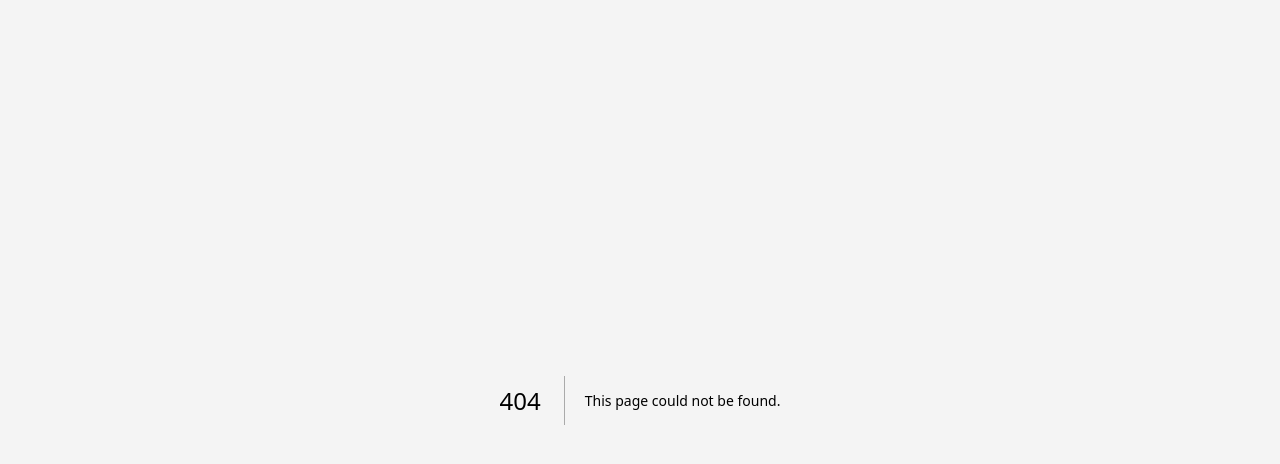
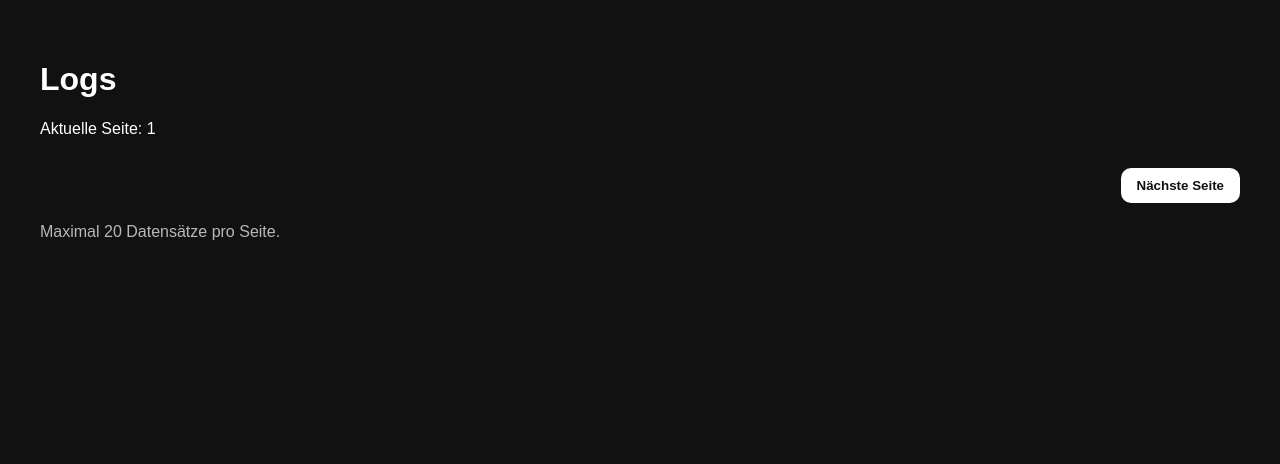
Before and after one commit to Frank-LeRo/mygptlist, a Next.js app: page /logs in a window 1280 px wide. Before the commit this address had no page. Shown: the top 464 px of the page. Built offline with nearby package versions, Linux system fonts and the light colour scheme.

Commit message:
Implement SCRUM-13 next page navigation for logs

```diff
--- /dev/null
+++ b/app/logs/page.js
@@ -0,0 +1,58 @@
+'use client';
+
+import { useState } from 'react';
+
+const pageSize = 20;
+
+export default function LogsPage() {
+  const [page, setPage] = useState(1);
+
+  const hasMoreData = true;
+
+  return (
+    <main
+      style={{
+        minHeight: '100vh',
+        padding: '40px',
+        fontFamily: 'Arial, sans-serif',
+        background: '#111',
+        color: '#fff'
+      }}
+    >
+      <h1>Logs</h1>
+
+      <p>
+        Aktuelle Seite: {page}
+      </p>
+
+      <div
+        style={{
+          marginTop: '30px',
+          display: 'flex',
+          justifyContent: 'flex-end'
+        }}
+      >
+        {hasMoreData && (
+          <button
+            onClick={() => setPage(page + 1)}
+            style={{
+              padding: '10px 16px',
+              borderRadius: '10px',
+              border: 'none',
+              background: '#fff',
+              color: '#111',
+              cursor: 'pointer',
+              fontWeight: 'bold'
+            }}
+          >
+            Nächste Seite
+          </button>
+        )}
+      </div>
+
+      <p style={{ marginTop: '20px', opacity: 0.7 }}>
+        Maximal {pageSize} Datensätze pro Seite.
+      </p>
+    </main>
+  );
+}
```
